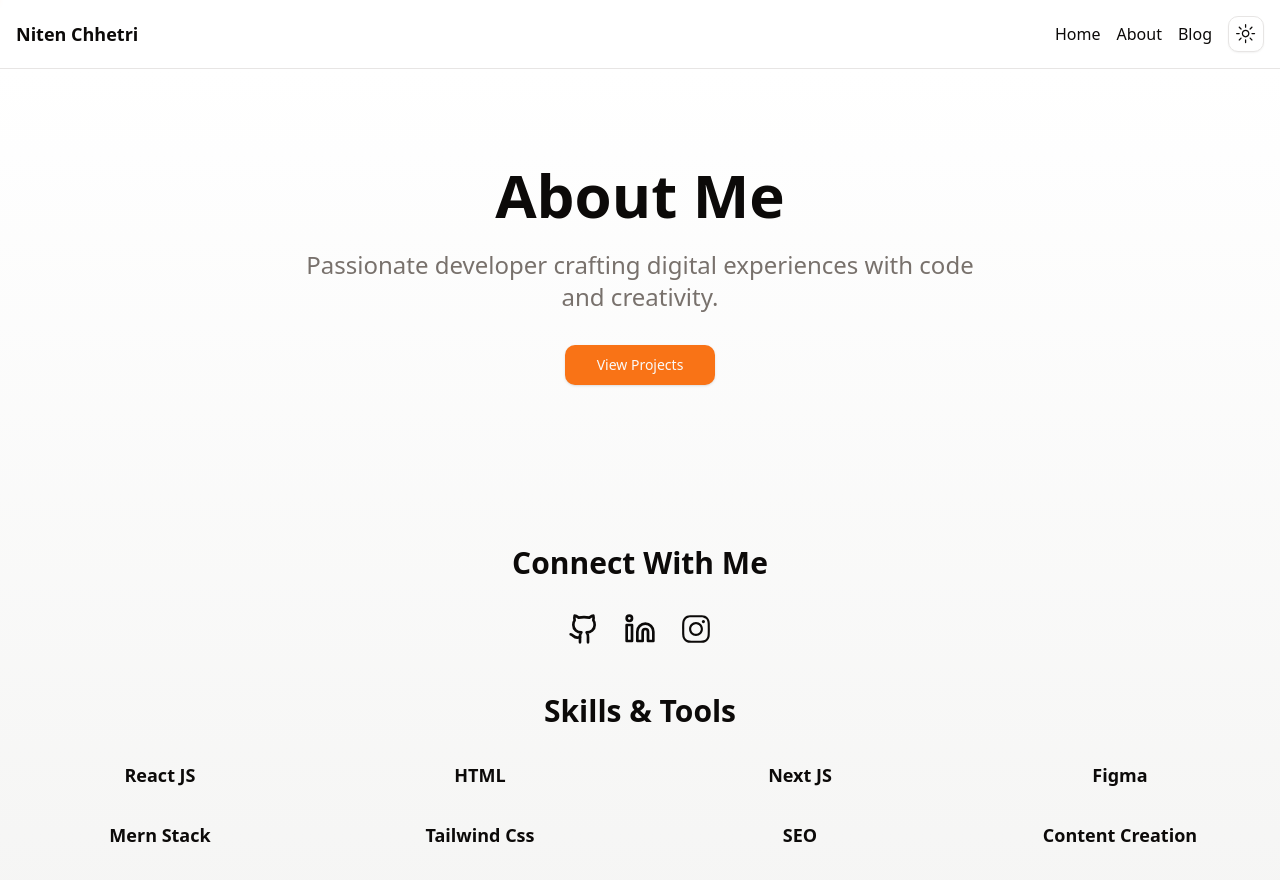
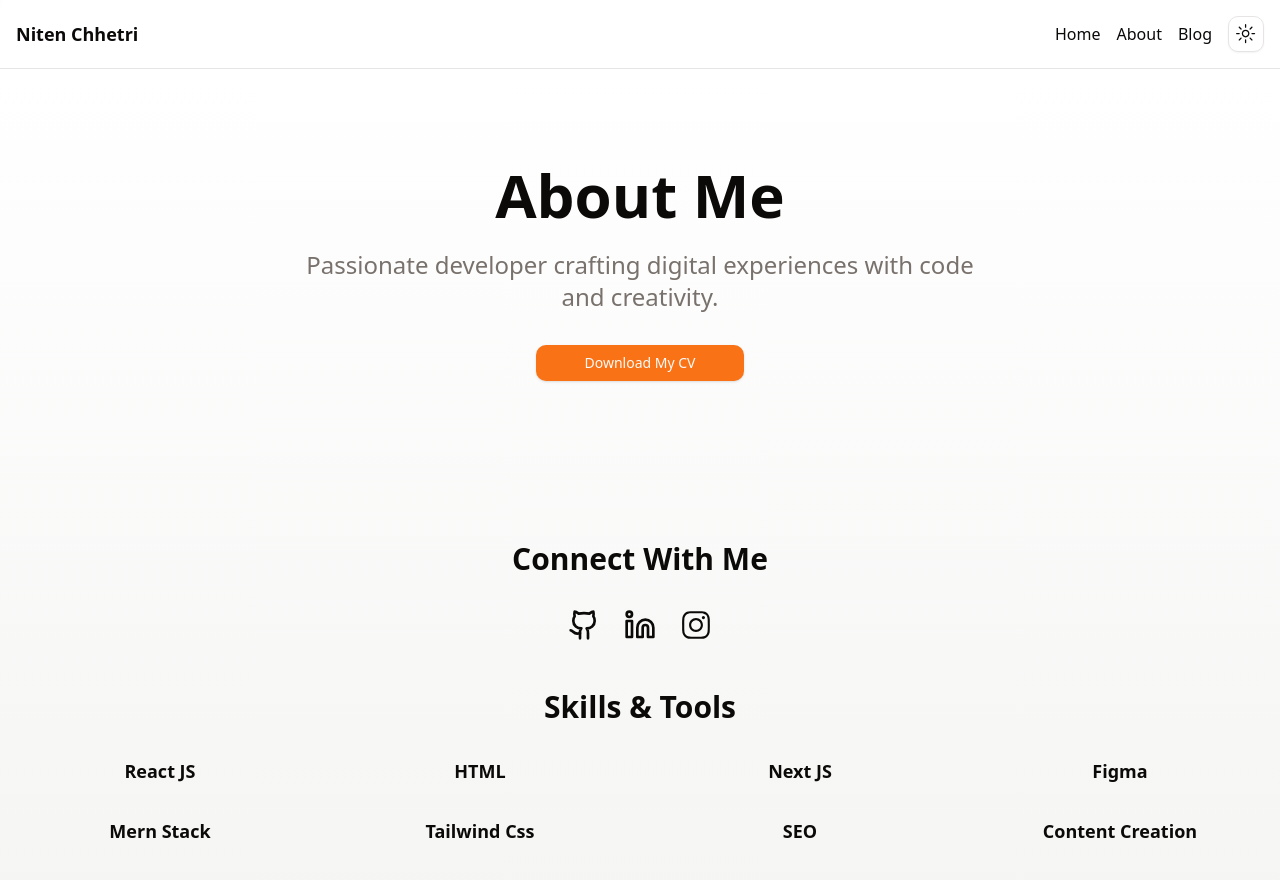
Before and after one commit to niten10/personal-blog, a Next.js app: page /about in a window 1280 px wide. Shown: the top 880 px of the page. Built offline with nearby package versions, Linux system fonts and the light colour scheme.

Commit message:
added CV

```diff
--- a/app/about/page.js
+++ b/app/about/page.js
@@ -63,8 +63,10 @@ export default function AboutPage() {
           Passionate developer crafting digital experiences with code and
           creativity.
         </motion.p>
-        <motion.div variants={itemVariants}>
-          <Button size="lg">View Projects</Button>
+        <motion.div>
+          <a href="/resume.pdf" download="niten-chhetri-cv">
+            <Button className="w-52">Download My CV</Button>
+          </a>
         </motion.div>
       </motion.section>
 
--- a/app/page.js
+++ b/app/page.js
@@ -99,6 +99,7 @@ export default function Home() {
           </div>
         </section>
         {/* <PricingSection /> */}
+
         <motion.section
           initial={{ opacity: 0, y: -200 }} // Start off-screen above
           animate={{
@@ -138,12 +139,20 @@ export default function Home() {
             <Image src={Coverpp} width={400} height={500} alt="cover picture" />
           </div>
         </motion.section>
+
         <motion.section
           className="container mx-auto px-4 py-16"
           initial="hidden"
           animate="visible"
           variants={containerVariants}
         >
+          <motion.h1 className="flex justify-center space-x-6 mb-12">
+            <a href="/resume.pdf" download="niten-chhetri-cv">
+              <Button className="w-80 bg-red-600 hover:bg-red-500">
+                Download My Curriculum Vitae (CV)
+              </Button>
+            </a>
+          </motion.h1>
           <motion.h2
             className="text-3xl font-bold mb-8 text-center"
             variants={itemVariants}
```
Also changed, not shown: 1 other file (tests, documents, lock files or other folders).
